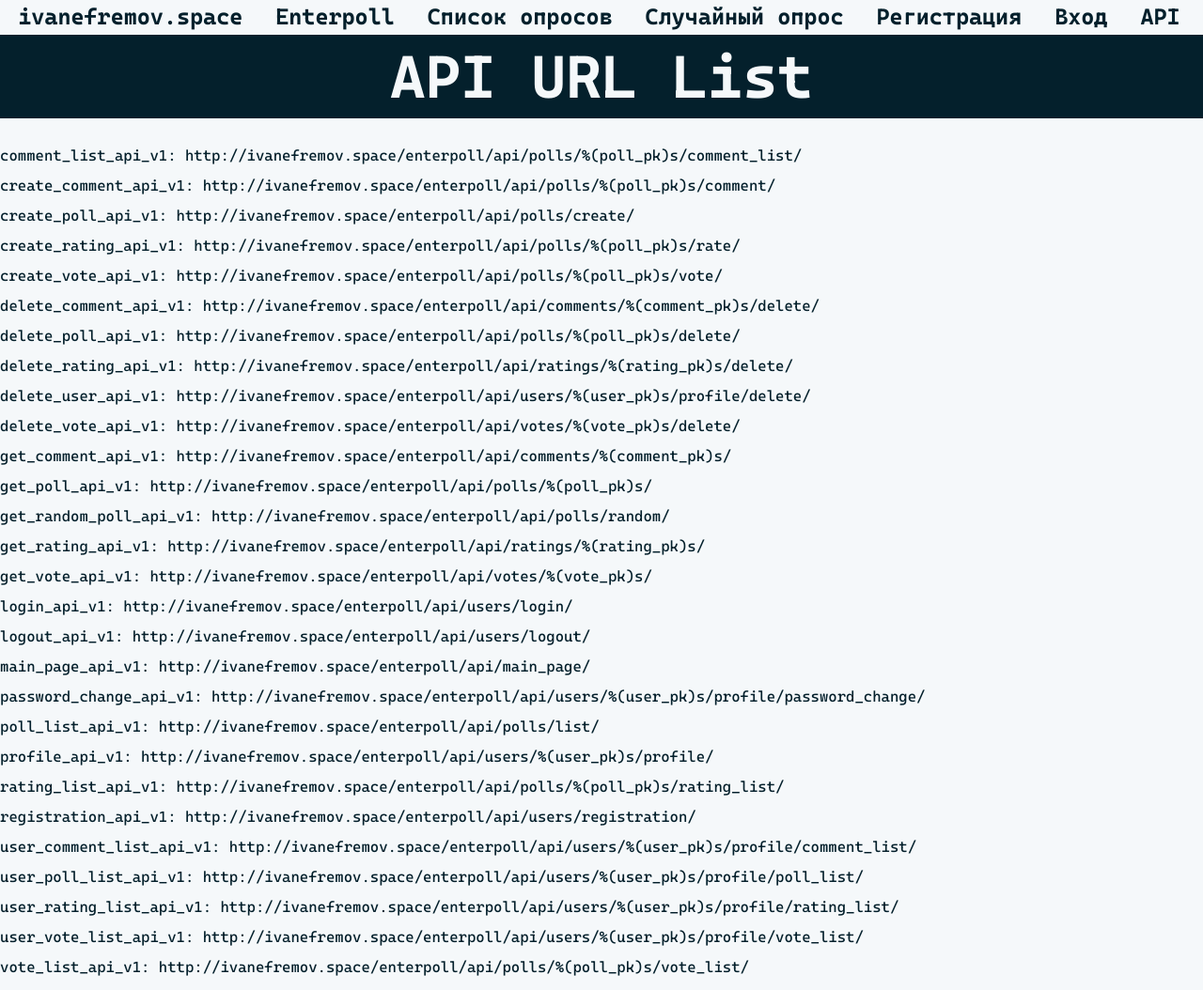
After one commit to 497d2c8f/enterpoll, a Django app: page /enterpoll/api/ in a window 1280 px wide. The commit adds this page. Shown: the whole page at 94% size. Run offline with Django 5.2, Linux system fonts and the light colour scheme.

Commit message:
Добавлен API URL List.

```diff
--- a/django/enterpoll/mysite/enterpoll/api/api_urls.py
+++ b/django/enterpoll/mysite/enterpoll/api/api_urls.py
@@ -53,6 +53,7 @@ comments_urls = [
 
 
 urlpatterns = [
+	path("", api_views.api_url_list, name="api_url_list_v1"),
 	path("main_page/", api_views.MainPageAPIViewV1.as_view(), name="main_page_api_v1"),
 	path('users/', include(users_urls)),
 	path('polls/', include(polls_urls)),
--- a/django/enterpoll/mysite/enterpoll/api/api_views.py
+++ b/django/enterpoll/mysite/enterpoll/api/api_views.py
@@ -2,6 +2,8 @@ from django.contrib.auth.models import User
 from django.contrib.auth import authenticate, login, logout
 from django.contrib.auth.password_validation import validate_password
 from django.shortcuts import get_object_or_404
+from django.shortcuts import render
+from django.urls import get_resolver
 from ..models import Poll, Choice, Vote, Comment, Rating
 import random
 import redis
@@ -29,6 +31,18 @@ from .api_serializers import (
 
 
 REDIS_TTL = 10
+
+
+def api_url_list(request):
+
+	api_url_names = filter(lambda key: isinstance(key, str) and 'api_v1' in key, get_resolver().reverse_dict.keys())
+	return render(
+		request,
+		'api/api_url_list.html',
+		context={
+			'api_url_list': sorted([(api_url_name, get_resolver().reverse_dict[api_url_name][0][0][0]) for api_url_name in api_url_names])
+		}
+	)
 
 
 class RegistrationAPIViewV1(drf_generics.CreateAPIView):
--- /dev/null
+++ b/django/enterpoll/mysite/enterpoll/templates/api/api_url_list.html
@@ -0,0 +1,11 @@
+{% extends "enterpoll/base.html" %}
+
+{% load static %}
+
+{% block title %}API URL List{% endblock title %}
+{% block h1 %}API URL List{% endblock h1 %}
+{% block content %}
+	{% for name, url in api_url_list %}
+		<p>{{ name }}: http://ivanefremov.space/{{ url }}</p>
+	{% endfor %}
+{% endblock content %}
--- a/django/enterpoll/mysite/enterpoll/templates/enterpoll/base.html
+++ b/django/enterpoll/mysite/enterpoll/templates/enterpoll/base.html
@@ -31,6 +31,7 @@
 				{% if user.is_authenticated %}
 					<a class="table_of_contents_link" href="{% url 'logout' %}">Выход</a>
 				{% endif %}
+				<a class="table_of_contents_link" href="{% url 'api_url_list_v1' %}">API</a>
 			{% endblock table_of_contents %}
 		</div>
 		<div>
```
